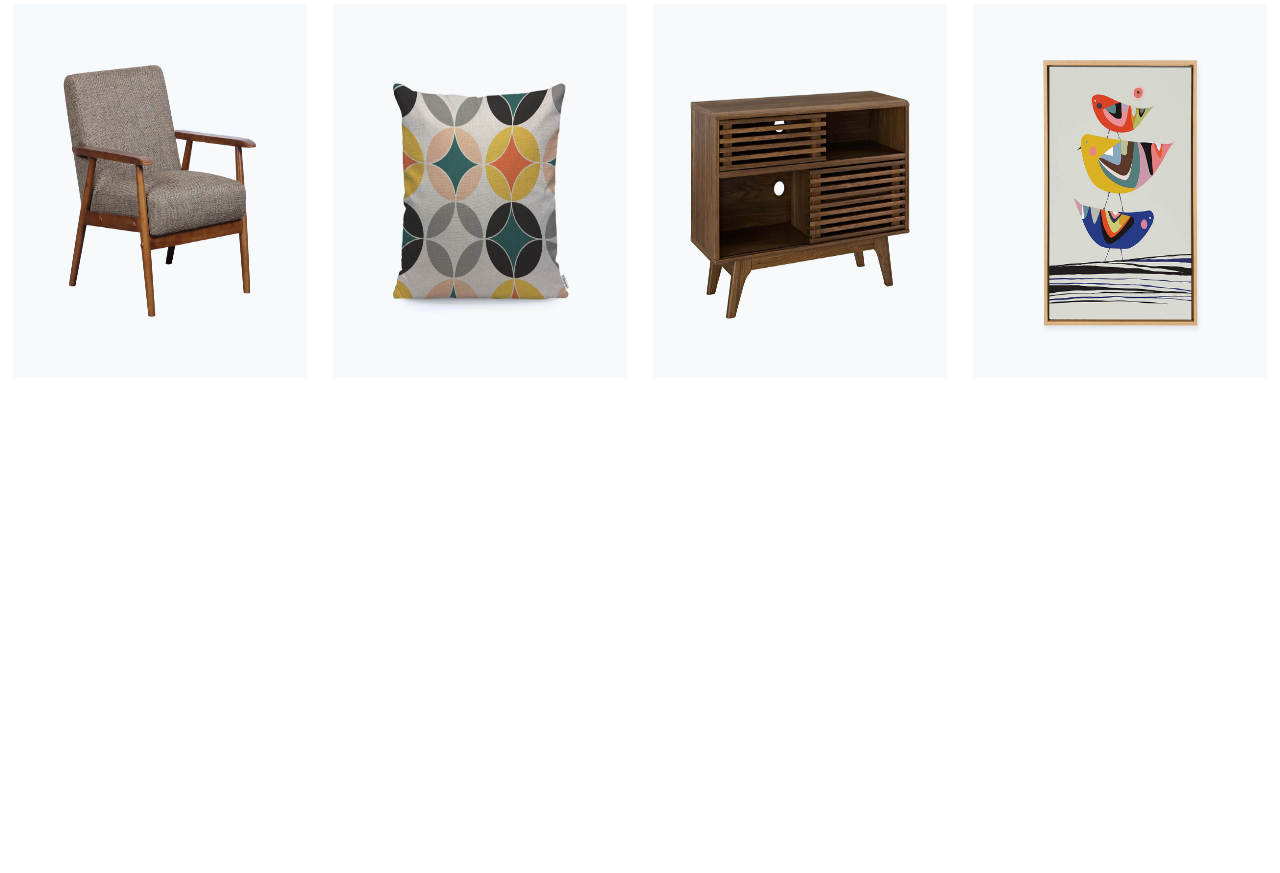
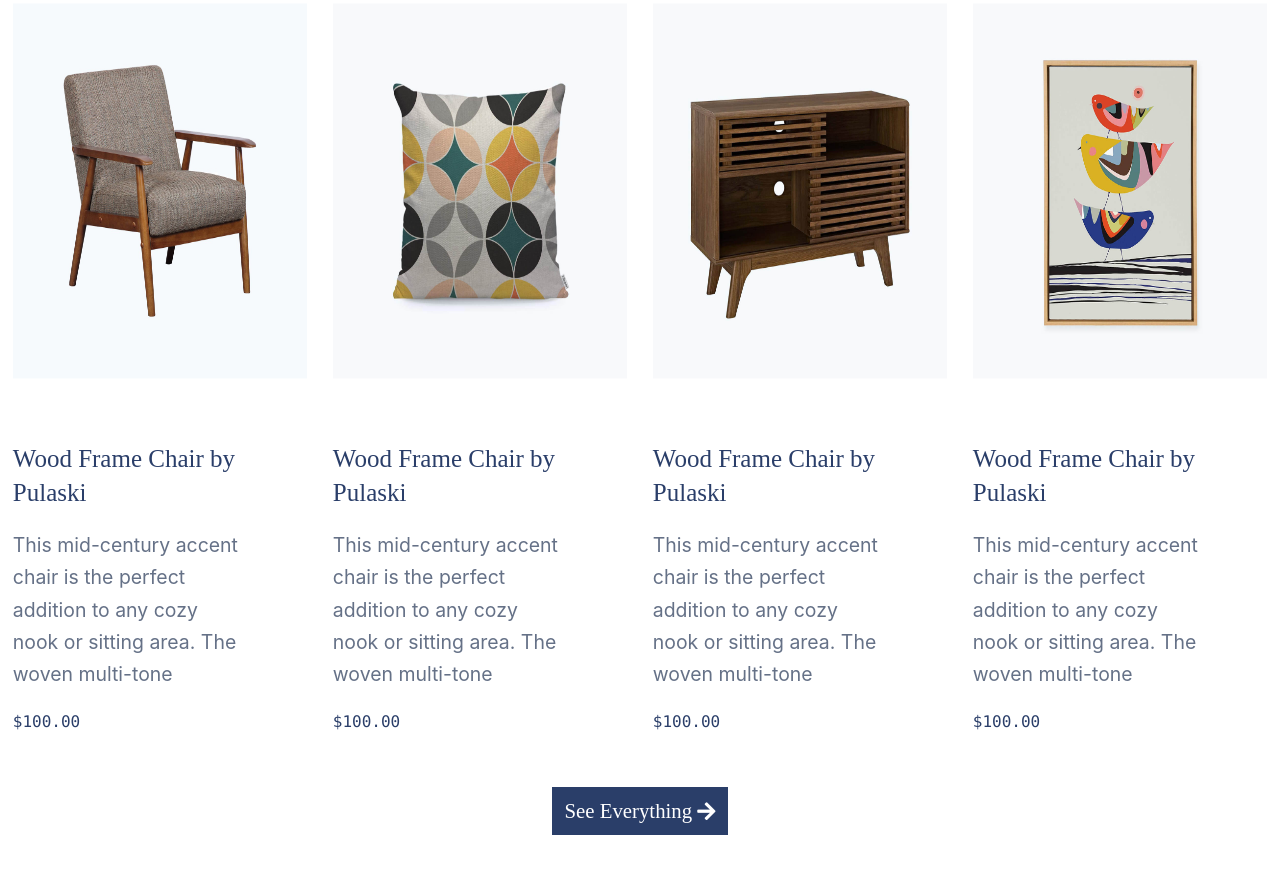
Before and after one commit to mohammedmakhouf78/site1-template, a plain HTML site: page index.html in a window 1280 px wide. Shown: the part 813-1686 px from the top of the page. Before the commit the page ends 1191 px from the top, so only its background shows below. Drawn offline with Linux system fonts and the light colour scheme.

Commit message:
second push

```diff
--- a/index.html
+++ b/index.html
@@ -35,24 +35,39 @@
         <div class="new-items flex">
             <div class="col">
                 <img src="./images/mid-century-modern-wood-frame-chair.jpg" alt="this is a chair image">
-                <h3 class="item-name"></h3>
-
+                <h3 class="item-name">Wood Frame Chair by Pulaski</h3>
+                <p class="item-desc">
+                    This mid-century accent chair is the perfect addition to any cozy nook or sitting area. The woven multi-tone
+                </p>
+                <p class="price">$100.00</p>
             </div>
             <div class="col">
                 <img src="./images/mid-century-modern-pillow-cover.jpg" alt="">
-                <h3 class="item-name"></h3>
-
+                <h3 class="item-name">Wood Frame Chair by Pulaski</h3>
+                <p class="item-desc">
+                    This mid-century accent chair is the perfect addition to any cozy nook or sitting area. The woven multi-tone
+                </p>
+                <p class="price">$100.00</p>
             </div>
             <div class="col">
                 <img src="./images/mid-century-modern-media-console.jpg" alt="">
-                <h3 class="item-name"></h3>
-
+                <h3 class="item-name">Wood Frame Chair by Pulaski</h3>
+                <p class="item-desc">
+                    This mid-century accent chair is the perfect addition to any cozy nook or sitting area. The woven multi-tone
+                </p>
+                <p class="price">$100.00</p>
             </div>
             <div class="col">
                 <img src="./images/mid-century-modern-wall-art.jpg" alt="">
-                <h3 class="item-name"></h3>
-
+                <h3 class="item-name">Wood Frame Chair by Pulaski</h3>
+                <p class="item-desc">
+                    This mid-century accent chair is the perfect addition to any cozy nook or sitting area. The woven multi-tone
+                </p>
+                <p class="price">$100.00</p>
             </div>
+        </div>
+        <div class="see-everything">
+            <a href="">See Everything <i class="fas fa-arrow-right"></i></a>
         </div>
     </section>
 </body>
--- a/style.css
+++ b/style.css
@@ -137,9 +137,61 @@
     transform: scaleY(1.275);
 }
 
+.new-items img:hover{
+    transform: scale(1.5);
+}
+
 .new-items .col{
     width: 23%;
-    background-color: gray;
+}
+
+.new-items .item-name{
+    margin-top: 4em;
+    color: #2a3e69;
+    font-size: 1.5625rem;
+    line-height: 2.125rem;
+    font-weight: 500;
+}
+
+.new-items .item-name:hover{
+    color: red;
+    transition-duration: 0.5s;
+    cursor: pointer;
+}
+
+.new-items .item-desc{
+    font-family: "IBM Plex Serif",-apple-system,"Georgia",serif;
+    font-size: 1.215rem;
+    line-height: 1.65;
+    color: #657187;
+    font-weight: 400;
+    margin: 1em 0em;
+    width: 80%;
+}
+
+.new-items .price{
+    font-family: "Mason Neue Mono",SFMono-Regular,Menlo,Monaco,Consolas,"Liberation Mono","Courier New",monospace;
+    color: #2a3e69;
+    font-size: 1rem;
+    line-height: 1.65;
+    font-weight: 400;
+}
+
+.see-everything{
+    text-align: center;
+    margin: 4em 0em;
+}
+
+.see-everything a{
+    padding: 0.6em;
+    background-color: #2a3e69;
+    color: white;
+    font-size: 1.3em;
+    text-decoration: none;
+}
+
+.see-everything a:hover{
+    background-color: #e83e8c;
 }
 
 /* ********************************** */
```
